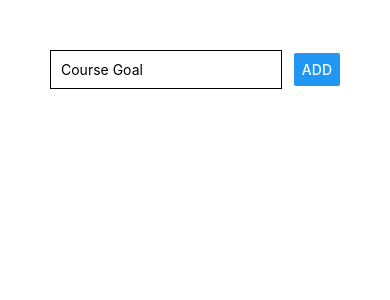
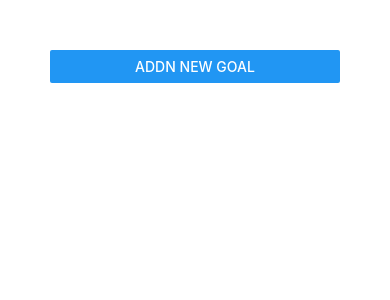
Before and after one commit to amedeopro/my-first-react-native-app, a React Native app: screen / in a window 390 px wide. Shown: the top 300 px of the page. Built offline with nearby package versions, Linux system fonts and the light colour scheme.

Commit message:
add modal with slide effect

```diff
--- a/App.js
+++ b/App.js
@@ -1,26 +1,28 @@
 import React, { useState } from 'react';
-import { StyleSheet, Text, View, TextInput, Button, ScrollView, FlatList } from 'react-native';
+import { StyleSheet, View, Button, FlatList } from 'react-native';
 import GoalItem from './components/GoalItem'
 import GoalInput from './components/GoalInput'
 
 export default function App() {
 
   const [arrayGoal, setArrayGoal] = useState([])
+  const [modalVisible, setModalVisible] = useState(false)
 
   const addGoalHandler = goalTitle => {
     setArrayGoal([...arrayGoal, { id: Math.random().toString(), value: goalTitle }])
   }
 
   const removeGoalHandler = goalId => {
-    setArrayGoal(currentGoals =>{
-      return currentGoals.filter((goal)=> goal.id !== goalId)
+    setArrayGoal(currentGoals => {
+      return currentGoals.filter((goal) => goal.id !== goalId)
     })
   }
 
   return (
     <View
       style={styles.screen}>
-      <GoalInput onAddGoal={addGoalHandler} />
+      <Button title="Addn new goal" onPress={() => setModalVisible(true)} />
+      <GoalInput isVisible={modalVisible} onAddGoal={addGoalHandler} closeModal={() => setModalVisible(false)}/>
       <FlatList
         keyExtractor={(item, index) => item.id}
         data={arrayGoal}
--- a/components/GoalInput.js
+++ b/components/GoalInput.js
@@ -1,5 +1,5 @@
 import React, { useState } from 'react'
-import { View, TextInput, StyleSheet, Button } from 'react-native'
+import { View, TextInput, StyleSheet, Button, Modal } from 'react-native'
 
 const GoalInput = props => {
 
@@ -10,6 +10,7 @@ const GoalInput = props => {
     }
 
     return (
+        <Modal visible={props.isVisible} animationType="slide">
             <View style={styles.inputContainer}>
                 <TextInput
                     placeholder="Course Goal"
@@ -19,6 +20,10 @@ const GoalInput = props => {
                 />
                 <Button title="ADD" onPress={props.onAddGoal.bind(this, enteredGoal)} />
             </View>
+            <View>
+                <Button title="Close" onPress={props.closeModal} />
+            </View>
+        </Modal>
     )
 }
 
@@ -27,7 +32,8 @@ const styles = StyleSheet.create({
     inputContainer: {
         flexDirection: 'row',
         justifyContent: 'space-between',
-        alignItems: 'center'
+        alignItems: 'center',
+        padding: 25,
     },
     input: {
         borderBottomColor: 'black',
```
Lines whose indentation alone changed are shown as unchanged.
